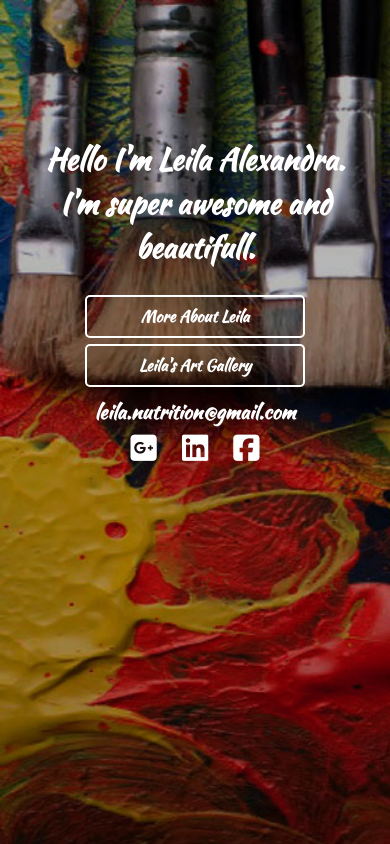
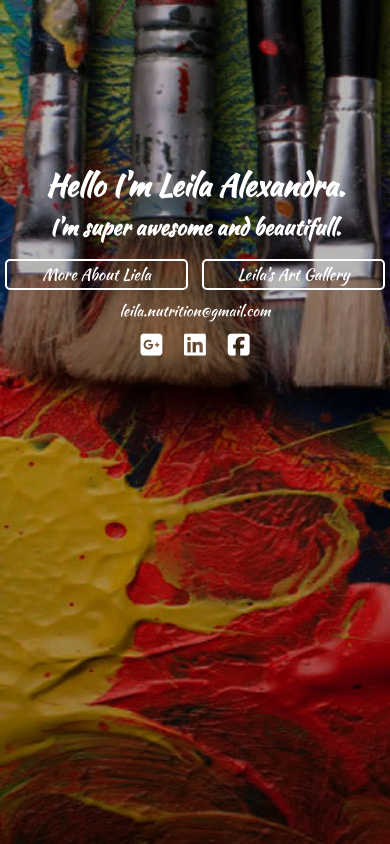
Before and after one commit to Blake03/Leila-Art-Gallery, a plain HTML site: page index.html in a window 390 px wide. Shown: the top 844 px of the page. Drawn offline with Linux system fonts and the light colour scheme.

Commit message:
mobile testing

```diff
--- a/css/style.css
+++ b/css/style.css
@@ -19,13 +19,24 @@ section{
 
 h1{
 	font-size: 40px;
-	padding: 10px;
+  line-height: 1.3;
+  padding-bottom: 10px;
+
 }
 
 h2, h3{
   font-size: 30px;
   padding: 20px;
   text-align: center;
+}
+
+h4 {
+  font-size: 10px;
+  font-family: play;
+  position: absolute;
+  bottom: 10px;
+  left: 10px;
+
 }
 
 a{
@@ -41,9 +52,6 @@ i{
   margin:0px 9px;
 }
 
-#welcome p{
-  padding-top: 10px;
-}
 
 /*--Welcome-Section
 ----------------------------------------------------------*/
@@ -71,6 +79,7 @@ i{
   display: inline-block;
   width: 200px;
   padding: 8px;
+  margin: 5px;
   color: #fff;
   border: 2px solid #fff;
   border-radius: 5px;
@@ -94,7 +103,13 @@ i{
               border-color 0.3s ease-in;
 }
 
-span a{
+.email{
+  display: block;
+  text-decoration: none;
+  font-size: 20px;
+}
+
+.social-icons a{
   font-size: 30px;
 }
 
@@ -220,14 +235,7 @@ a.back-to-top {
   border-radius: 30px;
 }
 
-h4 {
-  font-size: 10px;
-  font-family: play;
-  position: absolute;
-  bottom: 10px;
-  left: 10px;
 
-}
 
 /*--Media-Queries
 ----------------------------------------------------------*/
@@ -286,13 +294,43 @@ article{
 
 }
 
+.sub-heading{
+  font-size: 22px
+}
+
+.ghost-button-semi-transparent {
+  display: inline-block;
+  width: 175px;
+  padding: 2px;
+  color: #fff;
+  border: 2px solid #fff;
+  border-radius: 5px;
+  margin: 5px;
+
+}
+
+.email{
+  font-size: 15px;
+  padding: 5px;
+}
+
+.social-icons a{
+  font-size: 25px;
+}
+
 h1{
   font-size: 30px;
-  padding: 10px;
+  margin-top: 10%;
+  line-height: 1.3;
+
 }
 
 h2{
   font-size: 25px;
+}
+
+h4{
+  font-size: 8px
 }
 
 li{
--- a/index.html
+++ b/index.html
@@ -20,14 +20,14 @@
 <section id="welcome">
 	<div class="wrapper">
 		<h1>Hello I'm Leila Alexandra.<br>
-      I'm super awesome and beautifull.<h1>
+      <span class="sub-heading">I'm super awesome and beautifull.</span></h1>
 		<a class="smoothScroll ghost-button-semi-transparent"
-        href="#about">More About Leila</a>
+        href="#about">More About Liela</a>
 
 		<a class="smoothScroll ghost-button-semi-transparent"
        href="#gallery">Leila's Art Gallery</a><br>
-    <p>leila.nutrition@gmail.com</p>
-    <span>
+    <a class="email" href="mailto:leila.nutrition@gmail.com">leila.nutrition@gmail.com</a>
+    <span class="social-icons">
       <a href="#"><i class="fa fa-google-plus-square" aria-hidden="true"></i></a>
       <a href="https://www.linkedin.com/in/leila-davis-6694811a?trk=miniprofile-primary-view-button"><i class="fa fa-linkedin-square" aria-hidden="true"></i></a>
       <a href="https://www.facebook.com/alexandra.couture?fref=ts"><i class="fa fa-facebook-square" aria-hidden="true"></i></a>
@@ -159,7 +159,7 @@
 <section id="about">
   <div class="wrapper">
     <article>
-      <h3>More About Leila</h3>
+      <h2>More About Leila</h2>
         <p>bio coming soon Lorem ipsum dolor sit amet, at accumsan maiestatis sit. Congue petentium prodesset mei at, est te autem persecuti conclusionemque, ut ornatus feugait reformidans mel. Etiam dicunt repudiare et quo. Ei pro dictas consulatu, feugiat definitiones pri ut, sea nostro alterum incorrupte et. Ex nam eripuit repudiandae. Inimicus torquatos qui ut, an suas accumsan ullamcorper eos.</p>
 
         <p>Hum et regione equidem postulant. Aliquam comprehensam id mei, fuisset suscipit nam et, quo an viderer discere. In iisque constituam cum. Nam et adhuc ridens placerat, omnes aperiri nam eu. Ocurreret dissentiet vis ut, vix illum iusto soluta ei.</p>
@@ -182,7 +182,7 @@
 <!--lightbox-->
 <script src="js/lightbox.min.js"></script>
 
-<!--smooth-<script src="js/smoothScroll.js"></script>scroll-->
+
 
 
 <!--back-to-top-button-->
@@ -204,6 +204,8 @@ $('a.back-to-top').click(function() {
   return false;
 });
 </script>
+
+<!--smooth-scroll-->
 <script>
 $(document).ready(function(){
   // Add smooth scrolling to all links
```
